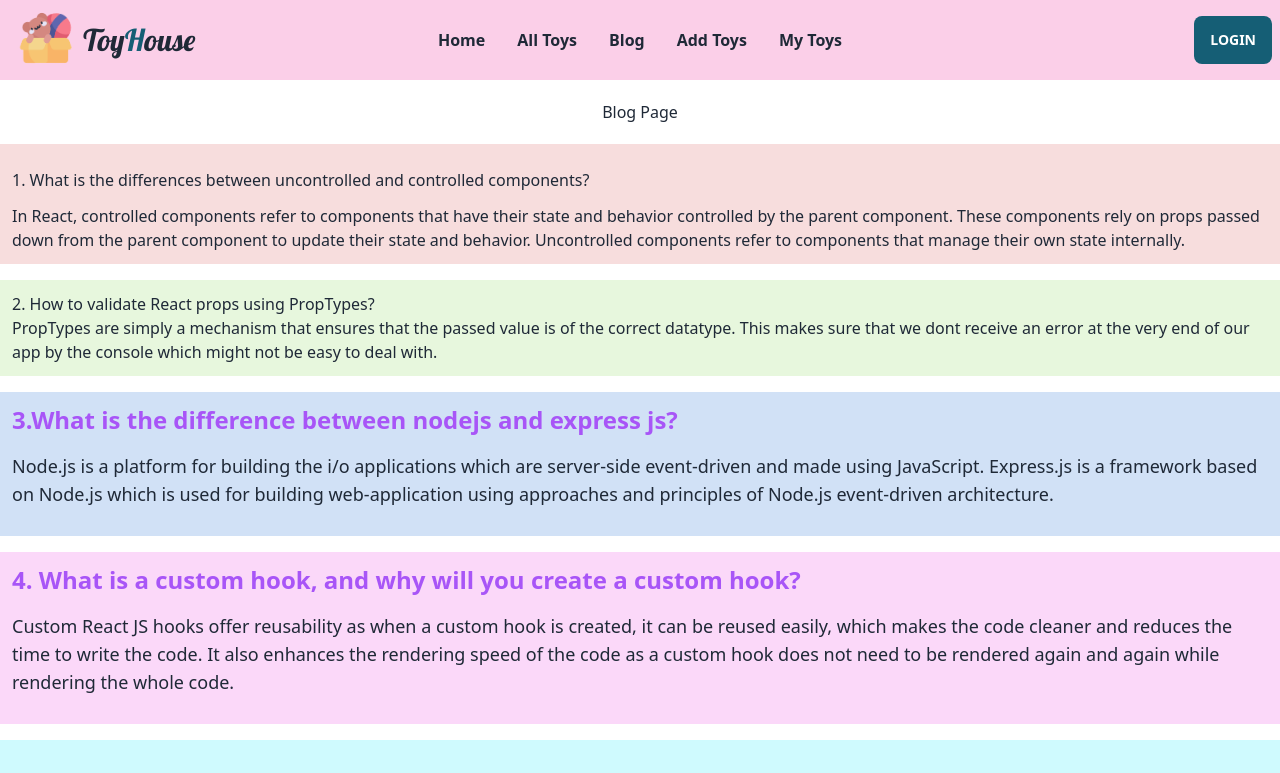
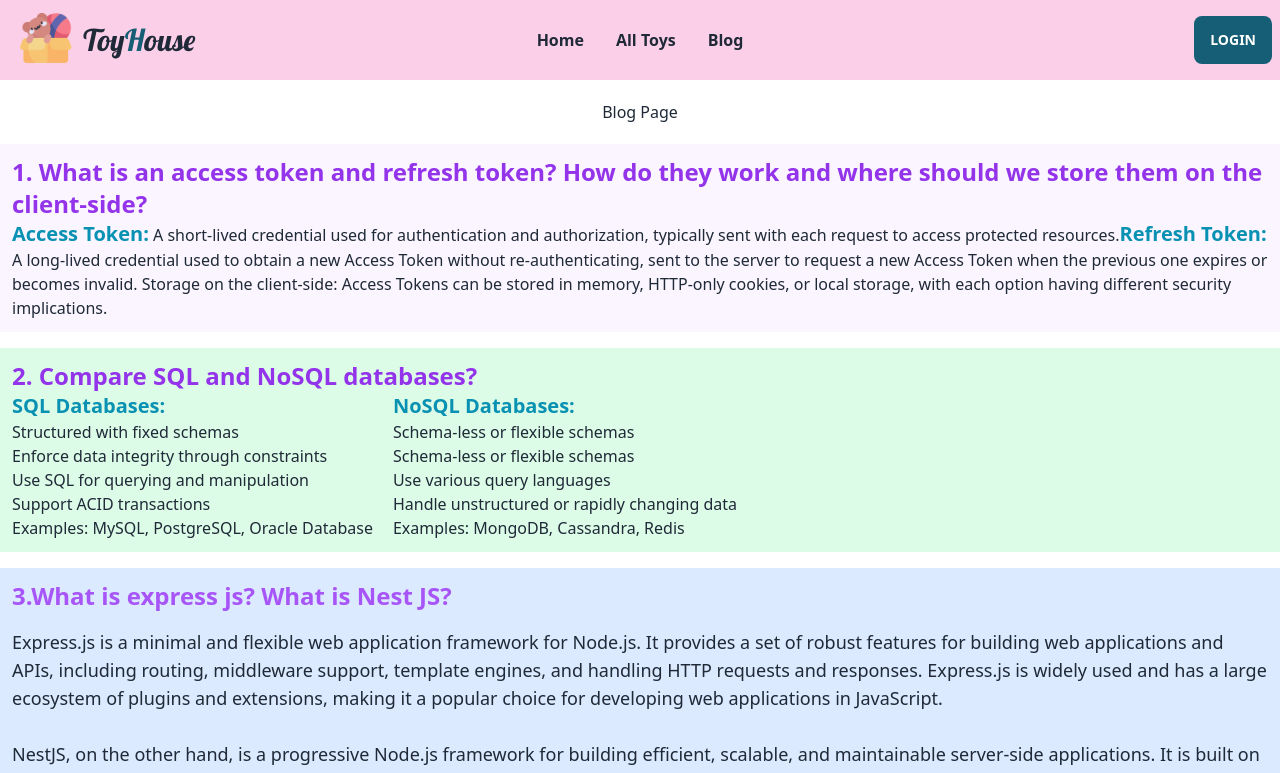
Before and after one commit to MuksanaAkter/toy-house-client, a React (Vite) app: page /blog in a window 1280 px wide. Shown: the top 773 px of the page. Built offline with nearby package versions, Linux system fonts and the light colour scheme; no server answers; a web font is replaced by a local one.

Commit message:
ui changes

```diff
--- a/package.json
+++ b/package.json
@@ -22,6 +22,7 @@
     "react-icons": "^4.8.0",
     "react-rating": "^2.0.5",
     "react-router-dom": "^6.11.2",
+    "react-tooltip": "^5.13.1",
     "sort-by": "^1.2.0",
     "sweetalert2": "^11.7.5"
   },
--- a/src/Pages/AllToys/AllToys.jsx
+++ b/src/Pages/AllToys/AllToys.jsx
@@ -1,6 +1,5 @@
 import { useEffect, useState } from "react";
 import AllToyCard from "./AllToyCard";
-
 
 const AllToys = () => {
   const [alltoys, setalltoy] = useState([]);
@@ -16,6 +15,8 @@ const AllToys = () => {
     <div>
       <div className="text-center text-5xl font-bold py-8 ">ALL Toys</div>
 
+
+
       <div className=" grid  grid-cols-2 gap-5 max-w-7xl mx-auto  ">
         {alltoys?.map((alltoy) => (
           <AllToyCard key={alltoy._id} alltoy={alltoy}></AllToyCard>
--- a/src/Pages/Blog/Blog.jsx
+++ b/src/Pages/Blog/Blog.jsx
@@ -1,4 +1,3 @@
-
 const Blog = () => {
   return (
     <div>
@@ -7,57 +6,88 @@ const Blog = () => {
           <h1 className="text-center text-danger my-5">Blog Page</h1>
         </div>
         <div>
-        <div className="container d-flex justify-content-end my-4">
+          <div className="container d-flex justify-content-end my-4"></div>
+        </div>
+        <div className="container mx-auto ">
+          <div className="p-3 bg-purple-50">
+            <h3 className=" text-2xl font-bold text-purple-600">
+              1. What is an access token and refresh token? How do they work and
+              where should we store them on the client-side?
+            </h3>
+            <p className="">
+              <span className="text-xl text-cyan-600 font-bold">
+                Access Token:
+              </span>{" "}
+              A short-lived credential used for authentication and
+              authorization, typically sent with each request to access
+              protected resources.
+              <span className="text-xl text-cyan-600 font-bold">
+                Refresh Token:{" "}
+              </span>{" "}
+              A long-lived credential used to obtain a new Access Token without
+              re-authenticating, sent to the server to request a new Access
+              Token when the previous one expires or becomes invalid. Storage on
+              the client-side: Access Tokens can be stored in memory, HTTP-only
+              cookies, or local storage, with each option having different
+              security implications.
+            </p>
+          </div>
+          <div className="p-3 my-4 bg-green-100">
+            <div>
+              <h3 className=" text-2xl font-bold text-purple-600">
+                2. Compare SQL and NoSQL databases?
+              </h3>
+              <p className="">
+               <div className="flex gap-5">
+                <div>
+                <span className="text-xl text-cyan-600 font-bold">
+                  {" "}
+                  SQL Databases:
+                </span>
+                <ol>
+                  <li>Structured with fixed schemas</li>
+                  <li>Enforce data integrity through constraints</li>
+                  <li>Use SQL for querying and manipulation</li>
+                  <li>Support ACID transactions</li>
+                  <li>Examples: MySQL, PostgreSQL, Oracle Database</li>
+                </ol>
+                </div>
+                <div>
+                <span className="text-xl text-cyan-600 font-bold">
+                  NoSQL Databases:
+                </span>
+                <ol>
+                  <li>Schema-less or flexible schemas</li>
+                  <li>Schema-less or flexible schemas</li>
+                  <li>Use various query languages</li>
+                  <li>Handle unstructured or rapidly changing data</li>
+                  <li>Examples: MongoDB, Cassandra, Redis</li>
+                </ol>
                 </div>
                </div>
-        <div className="container mx-auto " >
-          <div style={{ backgroundColor: "#f7dddd" }} className="p-3 " >
-          <h3 className="my-3">
-            1. What is the differences between uncontrolled and controlled
-            components?
-          </h3>
-          <p className="">
-            In React, controlled components refer to components that have their
-            state and behavior controlled by the parent component. These
-            components rely on props passed down from the parent component to
-            update their state and behavior. Uncontrolled components refer to
-            components that manage their own state internally.
-          </p>
-          </div>
-          <div style={{ backgroundColor: "#e7f7dd" }} className="p-3 my-4">
-          <div>
-          <h3 className="">2. How to validate React props using PropTypes?</h3>
-          <p className="">
-            PropTypes are simply a mechanism that ensures that the passed value
-            is of the correct datatype. This makes sure that we dont receive an
-            error at the very end of our app by the console which might not be
-            easy to deal with.
+
               </p>
             </div>
           </div>
-          <div style={{ backgroundColor: "#d1e1f6" }} className="p-3 ">
+          <div  className="p-3 bg-blue-100">
             <h3 className="text-2xl font-bold text-purple-500 ">
-            3.What is the difference between nodejs and express js?
+              3.What is express js? What is Nest JS?
             </h3>
             <p className="py-4 text-lg">
-            Node.js is a platform for building the i/o applications which are
-            server-side event-driven and made using JavaScript. Express.js is a
-            framework based on Node.js which is used for building
-            web-application using approaches and principles of Node.js
-            event-driven architecture.
+            Express.js is a minimal and flexible web application framework for Node.js. It provides a set of robust features for building web applications and APIs, including routing, middleware support, template engines, and handling HTTP requests and responses. Express.js is widely used and has a large ecosystem of plugins and extensions, making it a popular choice for developing web applications in JavaScript.
+            <br /><br />
+            NestJS, on the other hand, is a progressive Node.js framework for building efficient, scalable, and maintainable server-side applications. It is built on top of Express.js and utilizes TypeScript for development. NestJS follows the architectural principles of Angular and provides a modular and structured approach to building server-side applications. It includes features such as dependency injection, decorators, middleware, and a powerful CLI for scaffolding and generating code. NestJS is often used in enterprise-level applications where code organization, scalability, and maintainability are crucial.
             </p>
           </div>
 
-
-          <div style={{ backgroundColor: "#fbd8f9" }} className="p-3 my-4">
+          <div  className="p-3 my-4 bg-red-100">
             <h3 className="text-2xl font-bold text-purple-500 ">
-            4. What is a custom hook, and why will you create a custom hook?
+              4. What is MongoDB aggregate and how does it work?
             </h3>
             <p className="py-4 text-lg">
-          Custom React JS hooks offer reusability as when a custom hook is created, it can be reused easily, which makes the code cleaner and reduces the time to write the code. It also enhances the rendering speed of the code as a custom hook does not need to be rendered again and again while rendering the whole code.
+            MongoDB aggregate function is used for advanced data analysis and aggregation operations. It works by processing a sequence of stages, where each stage performs a specific operation on the data. The stages can include filtering, sorting, grouping, joining, and calculating aggregated values. The aggregate function takes a collection of documents as input and returns the transformed and aggregated result based on the defined stages.
             </p>
           </div>
-
         </div>
       </div>
     </div>
--- /dev/null
+++ b/src/Pages/Error/Error.jsx
@@ -0,0 +1,32 @@
+import { Link } from "react-router-dom";
+
+
+const Error = () => {
+    return (
+        <div>
+           <section className=''>
+              <div className='container  mx-auto '>
+               <div className="flex justify-center mt-10">
+               <img style={{height:"500px"}} className="shadow-lg" src="https://drudesk.com/sites/default/files/2018-02/404-error-page-not-found.jpg" alt="" />
+               </div>
+                <div className='text-center'>
+                  <h2 className=''>
+
+                  </h2>
+                  <p className='text-2xl font-semibold md:text-3xl mb-8'>
+
+                  </p>
+                  <Link
+                    to='/'
+                    className='px-8 py-3 font-semibold rounded bg-cyan-200 text-gray-900'
+                  >
+                    Back to homepage
+                  </Link>
+                </div>
+              </div>
+            </section>
+        </div>
+    );
+};
+
+export default Error;
--- a/src/Pages/Home/TabSection/TabSection.jsx
+++ b/src/Pages/Home/TabSection/TabSection.jsx
@@ -8,7 +8,7 @@ const TabSection = () => {
     const [activeTab, setActiveTab] = useState("a");
 
     useEffect(() => {
-      fetch(`http://localhost:4000/tabtoys/${activeTab}`)
+      fetch(`https://toy-house-server-one.vercel.app/tabtoys/${activeTab}`)
         .then((res) => res.json())
         .then((result) => {
           settoy(result);
@@ -33,9 +33,9 @@ const TabSection = () => {
               Wooden
             </div>
             <div
-              onClick={() => handleTabClick("softtoy")}
-              className={`tab  font-bold text-xl    rounded-lg Offline ${
-                activeTab == "softtoy" ? " bg-cyan-500 text-white" : ""
+              onClick={() => handleTabClick("Plastic")}
+              className={`tab  font-bold text-xl    rounded-lg plastic ${
+                activeTab == "Plastic" ? " bg-cyan-500 text-white" : ""
               }`}
             >
               SoftToys
--- a/src/Pages/Login/Login.jsx
+++ b/src/Pages/Login/Login.jsx
@@ -157,7 +157,7 @@ const Login = () => {
                     <span className="label-text">Password</span>
                   </label>
                   <input
-                    type="text"
+                    type="password"
                     name="password"
                     placeholder="Password"
                     required
--- a/src/Pages/MyToys/MyToyTable.jsx
+++ /dev/null
@@ -1,41 +0,0 @@
-const MyToyTable = ({ mytoy }) => {
-  const { image, toyName, price, rating } = mytoy;
-  //console.log(mytoy);
-  return (
-    <div>
-
-      <div className="max-w-7xl mx-auto">
-  <table className="min-w-full mb-10 bg-sky-200 shadow-xl">
-    {/* <thead>
-      <tr>
-        <th className="py-2 px-4 border-b border-gray-300">Column 1</th>
-        <th className="py-2 px-4 border-b border-gray-300">Column 2</th>
-        <th className="py-2 px-4 border-b border-gray-300">Column 3</th>
-
-      </tr>
-    </thead> */}
-    <tbody className="mb-10">
-      <tr className="">
-        <td style={{width:"220px"}} className="py-2 px-3 border-b border-gray-300"><img style={{height:"200px", width:"200px"}}
-                      src={image}
-                      alt=""
-                    /></td>
-        <td style={{width:"210px"}}className=" text-center py-2 px-4 border-b border-gray-300 text-2xl font-semibold">{toyName}</td>
-        <td style={{width:"210px"}}className=" text-center text-2xl font-semibold py-2 px-4 border-b border-gray-300">{price}</td>
-        <td style={{width:"210px"}}className=" text-center text-2xl font-semibold py-2 px-4 border-b border-gray-300">{rating}</td>
-        <th className="py-2 px-4 border-b border-gray-300">
-              <button className="btn btn-ghost btn-lgg text-lg bg-green-500">Update</button>
-            </th>
-            <th className="py-2 px-4 border-b border-gray-300">
-              <button className="btn btn-ghost btn-lgg text-lg bg-orange-500">delate</button>
-            </th>
-
-      </tr>
-    </tbody>
-  </table>
-</div>
-    </div>
-  );
-};
-
-export default MyToyTable;
--- a/src/Pages/MyToys/MyToys.jsx
+++ b/src/Pages/MyToys/MyToys.jsx
@@ -1,9 +1,9 @@
 import { useContext, useEffect, useState } from "react";
-import MyToyTable from "./MyToyTable";
+
 import { AuthContext } from "../../Providers/AuthProvider";
 
 const MyToys = () => {
-    const{ user } = useContext(AuthContext)
+  const { user } = useContext(AuthContext);
   const [mytoys, setmytoy] = useState([]);
   //console.log(mytoys);
   useEffect(() => {
@@ -12,12 +12,12 @@ const MyToys = () => {
       .then((result) => {
         setmytoy(result);
       });
-  }, [user.email]);
+  }, [user]);
 
   return (
     <div className=" pb-10">
       <div className="text-center text-5xl font-bold py-8 ">My Toys</div>
-      <div className="max-w-7xl mx-auto">
+      {/* <div className="max-w-7xl mx-auto">
   <table className="min-w-full">
     <thead>
       <tr className="py-5 text-start">
@@ -31,12 +31,59 @@ const MyToys = () => {
       </tr>
     </thead>
   </table>
-</div>
-      <div className=" max-w-7xl mx-auto  ">
+</div> */}
+      <table className="table-auto max-w-7xl mx-auto">
+        <thead>
+          <tr>
+            <th className="mx-3">#</th>
+            <th>Image</th>
+            <th>Toy Name</th>
+            <th className="mx-3 p-3">Seller Name</th>
+            <th>Seller Email</th>
+            <th>Price</th>
+            <th className="mx-3 p-3">Quantity</th>
+            <th>Rating</th>
+            <th className="w-60">Description</th>
+            <th>Update</th>
+            <th>Delete</th>
+          </tr>
+        </thead>
+        <tbody className="">
+          {mytoys?.map((mytoy, index) => (
+            <tr className=" bg-cyan-100  border-b" key={mytoy._id}>
+              <td className=" text-center p-3">{index + 1}</td>
+              <td className="text-center p-3">
+                <img className="h-14 w-16" src={mytoy.image} alt="" />
+              </td>
+              <td className="text-center p-3">{mytoy.toyName}</td>
+              <td className="text-center p-3">{mytoy.sellername}</td>
+              <td className="text-center p-3">{mytoy.email}</td>
+              <td className="text-center p-3">{mytoy.price}</td>
+              <td className="text-center p-3"> {mytoy.quantity}</td>
+              <td>{mytoy.rating}</td>
+              <td className="w-60 px-5 text-center">
+              {mytoy.detail.length < 40 ? <>{mytoy.detail}</> :
+                        <>{mytoy.detail.slice(0, 40)}... </>
+                    }</td>
+              <td>
+              <button className="btn btn-ghost btn-sm text-sm bg-green-500 m-2">
+                Update
+              </button>
+              </td>
+              <td>
+              <button className="btn btn-ghost btn-sm text-sm bg-orange-500 m-2">
+                delate
+              </button>
+              </td>
+            </tr>
+          ))}
+        </tbody>
+      </table>
+      {/* <div className=" max-w-7xl mx-auto  ">
         {mytoys?.map((mytoy) => (
           <MyToyTable key={mytoy._id} mytoy={mytoy}></MyToyTable>
         ))}
-      </div>
+      </div> */}
     </div>
     //     <div className="overflow-x-auto w-full">
     //     <table className="table w-full">
--- a/src/Pages/Register/SignUp.jsx
+++ b/src/Pages/Register/SignUp.jsx
@@ -118,7 +118,7 @@ const SignUp = () => {
                   <span className="label-text">Password</span>
                 </label>
                 <input
-                  type="text"
+                  type="password"
                   name="password"
                   placeholder="password"
                   className="input input-bordered"
--- a/src/Pages/Shared/NavigationBar.jsx
+++ b/src/Pages/Shared/NavigationBar.jsx
@@ -2,6 +2,7 @@ import { Link } from "react-router-dom";
 import logo from "../../assets/logo.png";
 import { useContext } from "react";
 import { AuthContext } from "../../Providers/AuthProvider";
+import { Tooltip } from "react-tooltip";
 
 const NavigationBar = () => {
   const { user, logOut } = useContext(AuthContext);
@@ -25,12 +26,19 @@ const NavigationBar = () => {
       <li className="font-bold">
         <Link to="/blog">Blog</Link>
       </li>
-      <li className="font-bold">
+
+
+      { user?.email ?  <>
+        <li className="font-bold">
         <Link to="/addtoy">Add Toys</Link>
       </li>
       <li className="font-bold">
         <Link to="/mytoy">My Toys</Link>
       </li>
+
+        </>
+        : <li> </li>
+       }
     </>
   );
   return (
@@ -69,6 +77,16 @@ const NavigationBar = () => {
         <div className="navbar-center hidden lg:flex">
           <ul className="menu menu-horizontal px-1">{navItems}</ul>
         </div>
+        {user && (
+                // <Tooltip className=""  place="BottomRight" anchorSelect="#clickable">
+                //   <button className="bg-blue">{user.displayName}</button>
+                // </Tooltip>
+                <Tooltip anchorSelect="#clickable" className='text-dark bg-light'>
+                <button className='text-dark bg-light border-0 '>{user.displayName}</button>
+                </Tooltip>
+
+
+              )}
 
         <div className="navbar-end">
           {user && (
--- a/src/Routes/Routes.jsx
+++ b/src/Routes/Routes.jsx
@@ -7,11 +7,13 @@ import AddToy from "../Pages/AddToys/AddToy";
 import MyToys from "../Pages/MyToys/MyToys";
 import AllToys from "../Pages/AllToys/AllToys";
 import Blog from "../Pages/Blog/Blog";
+import Error from "../Pages/Error/Error";
 
 const router = createBrowserRouter([
     {
       path: "/",
       element: <Main></Main>,
+      errorElement: <Error></Error>,
       children: [
         {
             path: '/',
```
Also changed, not shown: 1 other file (tests, documents, lock files or other folders). Lines whose indentation alone changed are shown as unchanged.
